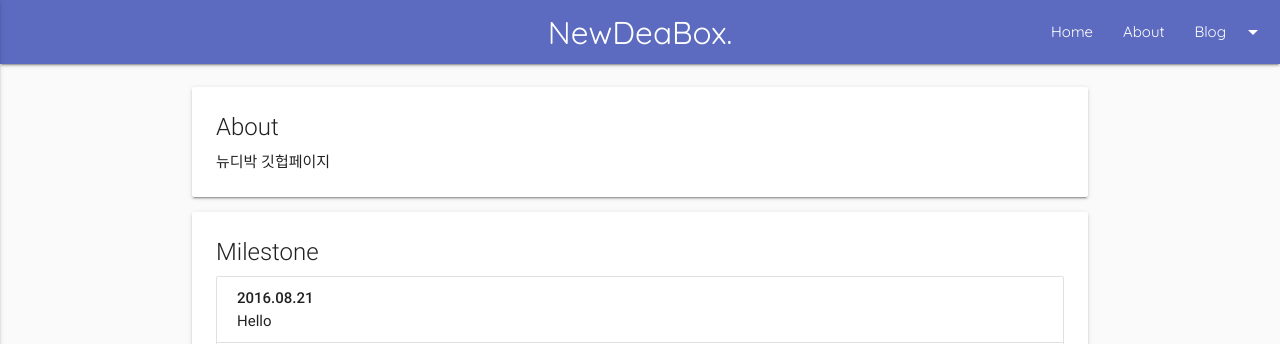
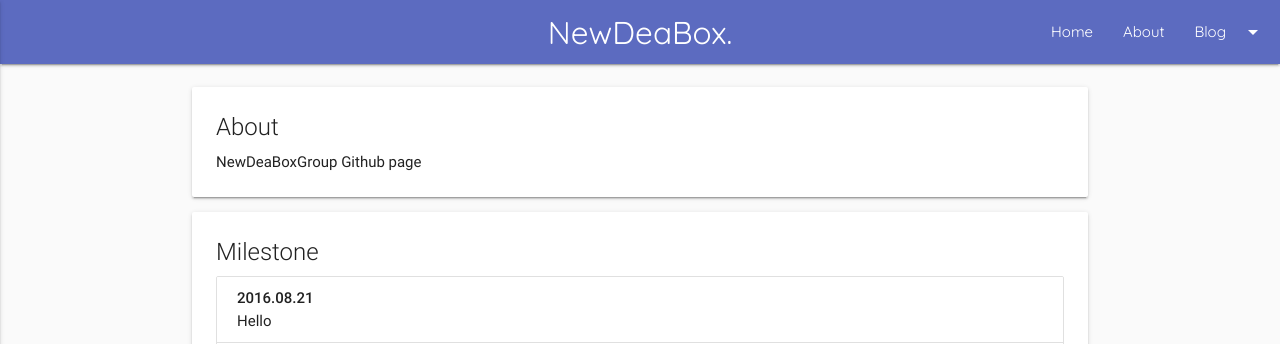
Before and after one commit to NewDeaBoxGroup/NewDeaBoxGroup.github.io, a Jekyll site: the page built from about.html, in a window 1280 px wide. Shown: the top 344 px of the page. Built offline with Jekyll 4.4.1, drawn with Linux system fonts in a browser that asks for light colours; nearby versions of some CDN libraries.

Commit message:
Update _config.yml

```diff
--- a/_config.yml
+++ b/_config.yml
@@ -6,7 +6,7 @@
 timezone: Asia/Seoul
 permalink: pretty
 
-about: "뉴디박 깃헙페이지"
+about: "NewDeaBoxGroup Github page"
 
 author:
   disqus: newdeaboxgroup
```
